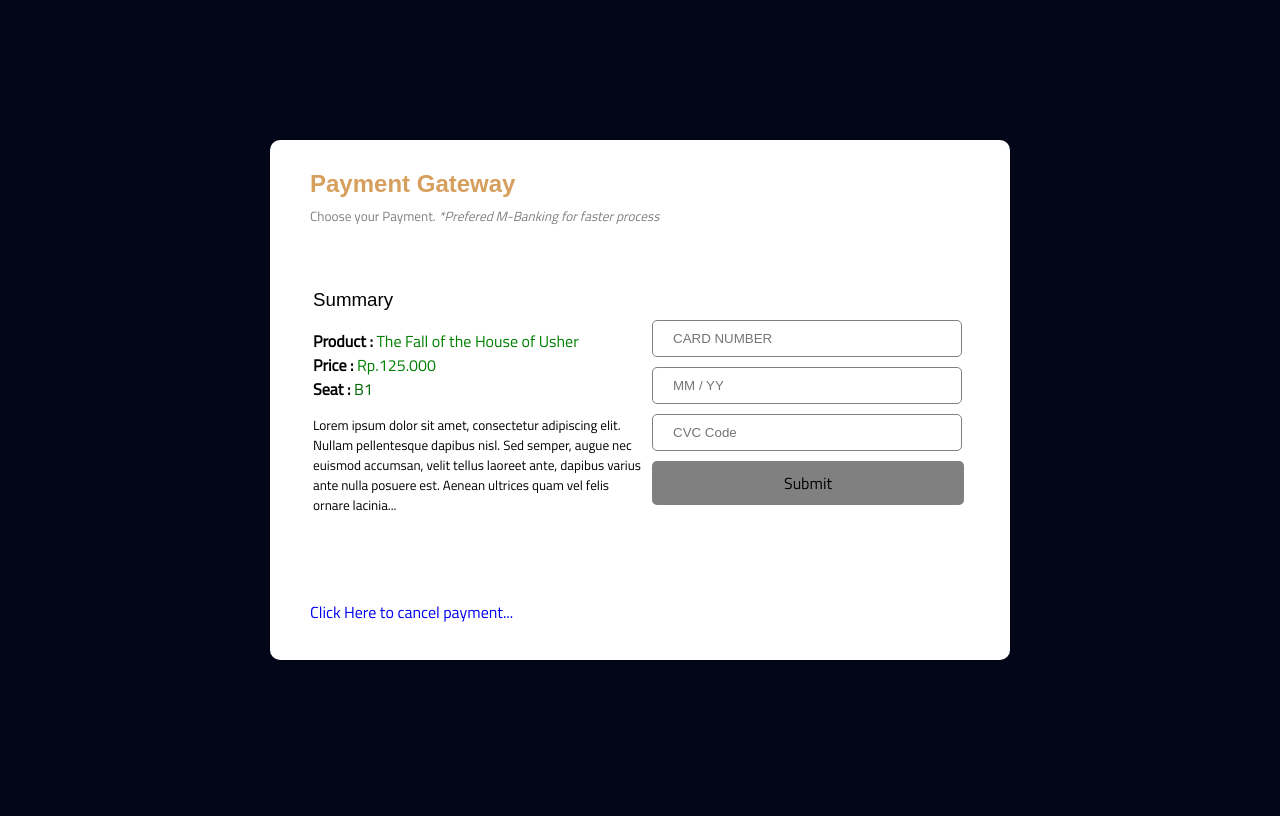
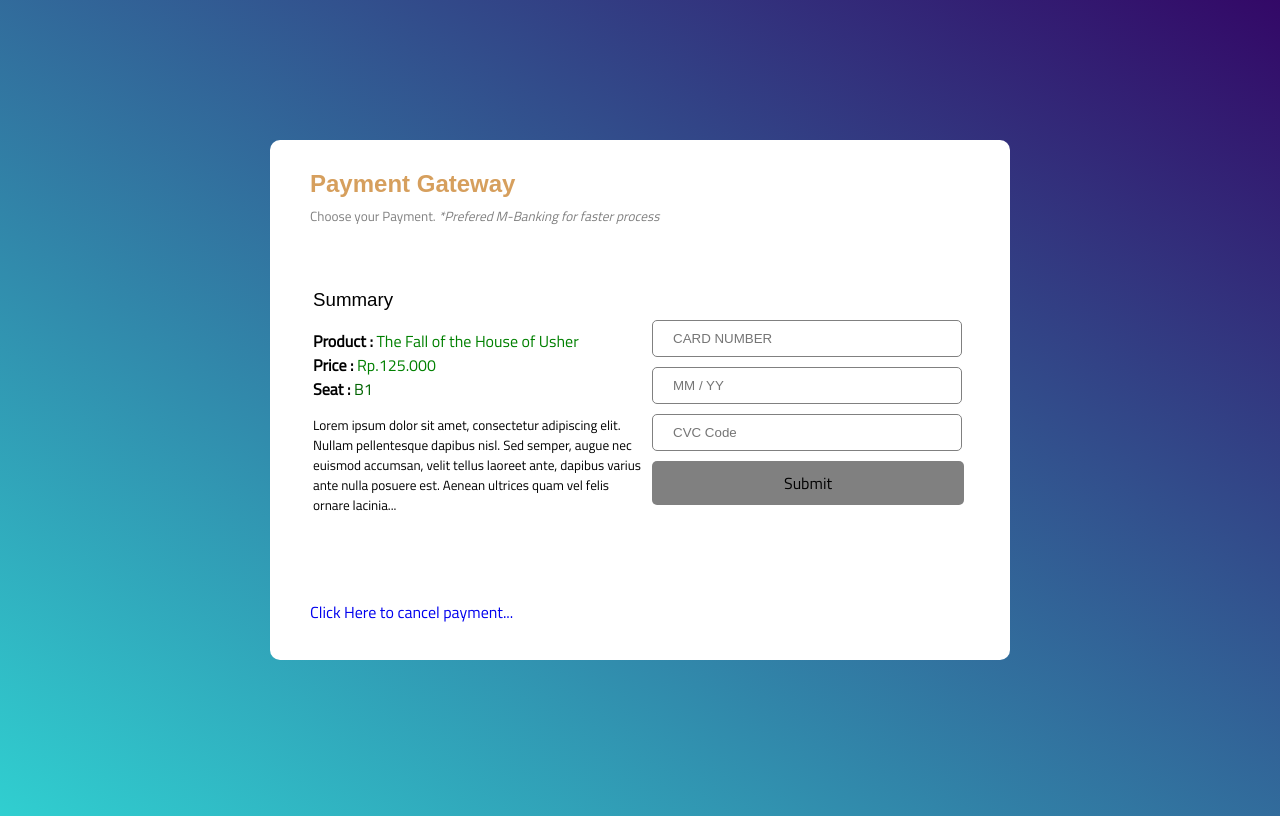
Before and after one commit to flashlf/Assessment-Programmer, a PHP site: page /pembayaran.html in a window 1280 px wide. Before the commit the page ends 660 px from the top, so only its background shows below. Run offline with PHP 8.4, Linux system fonts and the light colour scheme; some web fonts are replaced.

Commit message:
feat: tambah pemanis buatan

```diff
--- a/HTML/css/main.css
+++ b/HTML/css/main.css
@@ -284,3 +284,7 @@ footer li.phone:before {
     bottom: 0;
     cursor: pointer;
 }
+
+.gradient {
+    background-image: linear-gradient(to right top, #30cfd0 0%, #330867 100%);
+}
--- a/HTML/pembayaran.html
+++ b/HTML/pembayaran.html
@@ -14,7 +14,7 @@
         <link rel="stylesheet" href="https://fonts.googleapis.com/css?family=Playfair+Display">
         <link rel="stylesheet" href="css/main.css">
     </head>
-    <body>
+    <body class="gradient" style="width: 100vw; height: 100vh; overflow: hidden;">
         <div class="container-payment">
             <div class="card-payment">
                 <h2 style="margin-top:10px; margin-bottom:5px; padding-bottom:0px;">Payment Gateway</h2>
```
